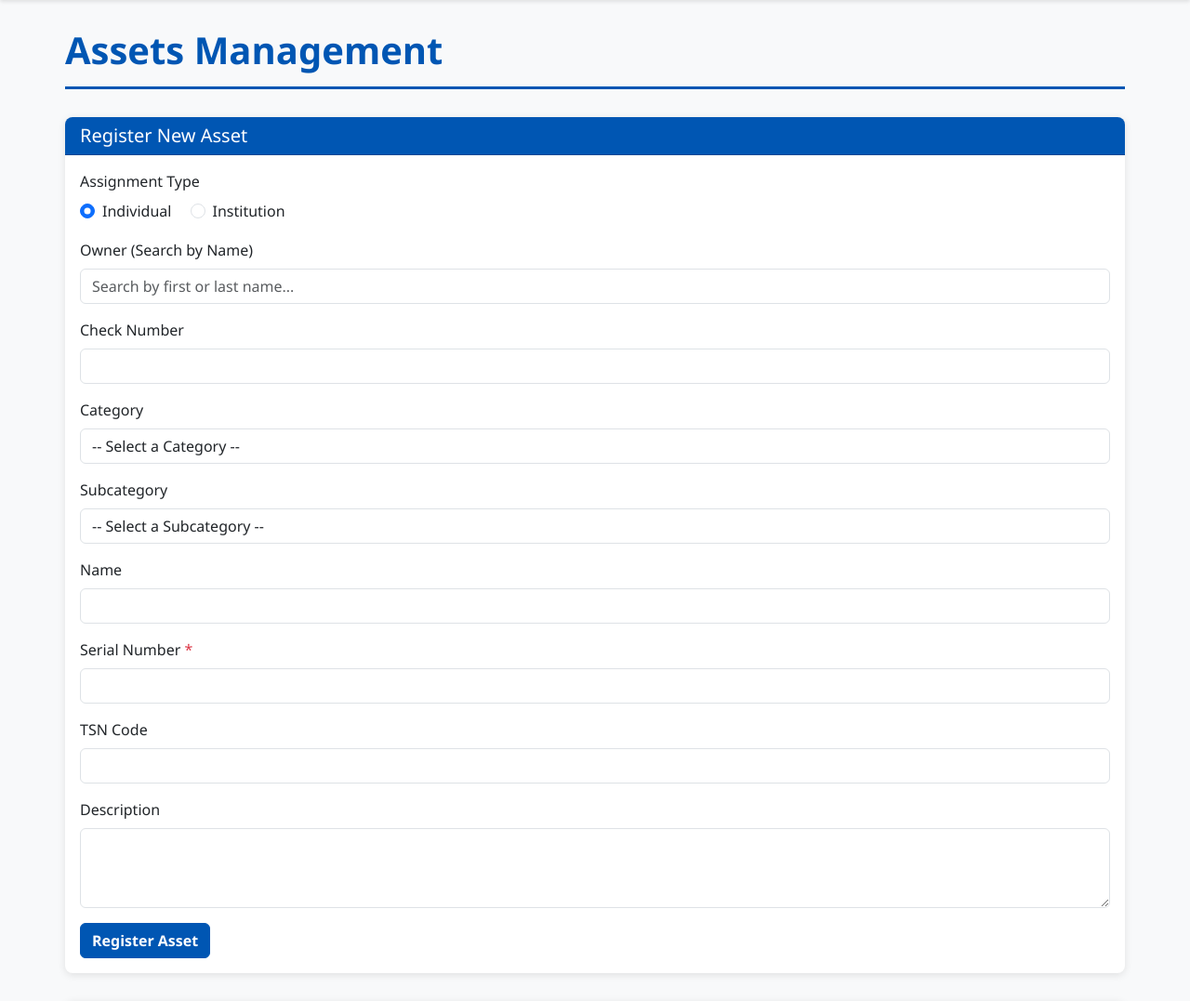
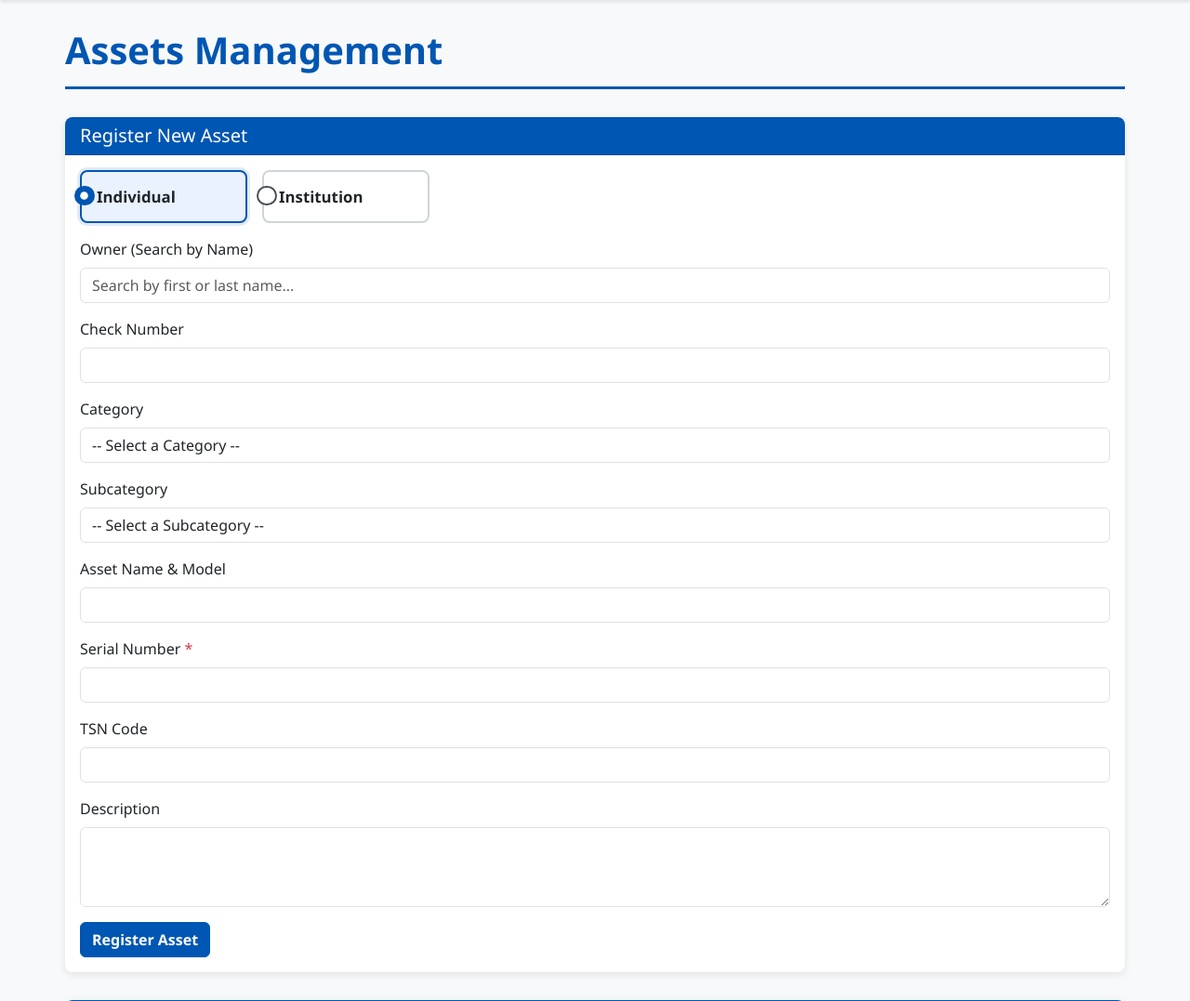
Before and after one commit to farajakomba2000/ict-assets-tracking, a Spring Boot app: page /assets in a window 1280 px wide. Shown: the part 62-1139 px from the top of the page at 93% size. Run offline with Spring Boot 4, Linux system fonts and the light colour scheme; data comes from the database, SQL or seed files in the repository; data that the repository does not hold is empty; some of the project's set-up classes (security, data sources, template engines, error pages and the like) are left out, and stand-ins take their place.

Commit message:
updating project

```diff
--- a/src/main/java/com/example/ictassetstracking/controller/AssetViewController.java
+++ b/src/main/java/com/example/ictassetstracking/controller/AssetViewController.java
@@ -57,7 +57,9 @@ public class AssetViewController {
         model.addAttribute("totalPages", assetsPage.getTotalPages());
         model.addAttribute("totalElements", assetsPage.getTotalElements());
 
-        model.addAttribute("asset", new AssetDto());
+        AssetDto asset = new AssetDto();
+        asset.setAssignmentType("Individual");
+        model.addAttribute("asset", asset);
         model.addAttribute("mainCategories", mainCategoryRepository.findAll());
         model.addAttribute("distinctDepartments", userRepository.findDistinctDepartmentNames());
         return "assets";
@@ -66,6 +68,7 @@ public class AssetViewController {
     @GetMapping({"/assets/new", "/assets/register"})
     public String createForm(Model model, Principal principal) {
         AssetDto asset = new AssetDto();
+        asset.setAssignmentType("Individual");
 
         // Auto-populate check number from logged-in user
         if (principal != null) {
@@ -97,7 +100,9 @@ public class AssetViewController {
 
     @GetMapping("/assets/release")
     public String releaseForm(Model model) {
-        model.addAttribute("asset", new AssetDto());
+        AssetDto releaseAsset = new AssetDto();
+        releaseAsset.setAssignmentType("Institution");
+        model.addAttribute("asset", releaseAsset);
         model.addAttribute("notReleasedAssets", assetService.listAllAssets().stream()
                 .filter(asset -> !asset.isIsreleased())
                 .collect(Collectors.toList()));
--- a/src/main/resources/templates/assets.html
+++ b/src/main/resources/templates/assets.html
@@ -74,6 +74,41 @@
             background-color: #e9ecef;
             color: #003d82;
         }
+        .assignment-option {
+            min-width: 180px;
+            margin: 0;
+            padding: 14px 16px;
+            border: 2px solid #ced4da;
+            border-radius: 8px;
+            background: white;
+            cursor: pointer;
+            transition: all 0.15s ease-in-out;
+        }
+        .assignment-option:hover {
+            border-color: #0056b3;
+            background: #f4f8ff;
+        }
+        .assignment-option:has(.form-check-input:checked) {
+            border-color: #0056b3;
+            background: #eaf2ff;
+            box-shadow: 0 0 0 3px rgba(0, 86, 179, 0.12);
+        }
+        .assignment-option .form-check-input {
+            width: 1.35em;
+            height: 1.35em;
+            margin-top: 0.05em;
+            border: 2px solid #495057;
+        }
+        .assignment-option .form-check-input:checked {
+            border-color: #0056b3;
+            background-color: #0056b3;
+        }
+        .assignment-option .form-check-label {
+            font-size: 1.05rem;
+            font-weight: 700;
+            color: #212529;
+            cursor: pointer;
+        }
     </style>
 </head>
 <body>
@@ -102,14 +137,13 @@
                 <input type="hidden" th:field="*{id}" />
 
                 <div class="mb-3">
-                    <label class="form-label">Assignment Type</label>
-                    <div>
-                        <div class="form-check form-check-inline">
-                            <input class="form-check-input" type="radio" id="assignmentIndividual" name="assignmentType" th:field="*{assignmentType}" value="Individual" />
+                    <div class="d-flex gap-3">
+                        <div class="form-check assignment-option">
+                            <input class="form-check-input" type="radio" id="assignmentIndividual" name="assignmentType" th:field="*{assignmentType}" value="Individual" th:checked="${#strings.isEmpty(asset.assignmentType) or asset.assignmentType == 'Individual'} ? 'checked' : null" />
                             <label class="form-check-label" for="assignmentIndividual">Individual</label>
                         </div>
-                        <div class="form-check form-check-inline">
-                            <input class="form-check-input" type="radio" id="assignmentInstitution" name="assignmentType" th:field="*{assignmentType}" value="Institution" />
+                        <div class="form-check assignment-option">
+                            <input class="form-check-input" type="radio" id="assignmentInstitution" name="assignmentType" th:field="*{assignmentType}" value="Institution" th:checked="${asset.assignmentType == 'Institution'}" />
                             <label class="form-check-label" for="assignmentInstitution">Institution</label>
                         </div>
                     </div>
@@ -150,8 +184,8 @@
                 </div>
 
                 <div class="mb-3">
-                    <label class="form-label">Name</label>
-                    <input type="text" class="form-control" id="name" th:field="*{name}" readonly />
+                    <label class="form-label">Asset Name &amp; Model</label>
+                    <input type="text" class="form-control" id="name" th:field="*{name}" />
                 </div>
 
                 <div class="mb-3">
@@ -193,8 +227,8 @@
                     </tr>
                     </thead>
                     <tbody>
-                    <tr th:each="asset : ${assets}">
-                        <td th:text="${asset.id}">1</td>
+                    <tr th:each="asset,iterStat : ${assets}">
+                        <td th:text="${iterStat.index + 1}">1</td>
                         <td th:text="${asset.name}">Example</td>
                         <td th:text="${asset.serialNumber}">SN</td>
                         <td th:text="${asset.departmentName}">IT</td>
--- a/src/main/resources/templates/my-asset-form.html
+++ b/src/main/resources/templates/my-asset-form.html
@@ -32,7 +32,7 @@
                 </div>
 
                 <div class="mb-3">
-                    <label for="name" class="form-label">Name</label>
+                    <label for="name" class="form-label">Asset Name &amp; Model</label>
                     <input type="text" th:field="*{name}" id="name" class="form-control" required />
                 </div>
                 <div class="mb-3">
--- a/src/main/resources/templates/my-assets.html
+++ b/src/main/resources/templates/my-assets.html
@@ -32,8 +32,8 @@
                     </tr>
                     </thead>
                     <tbody>
-                    <tr th:each="asset : ${assets}">
-                        <td th:text="${asset.id}">1</td>
+                    <tr th:each="asset,iterStat : ${assets}">
+                        <td th:text="${iterStat.index + 1}">1</td>
                         <td th:text="${asset.name}">Laptop</td>
                         <td th:text="${asset.serialNumber}">SN</td>
                         <td th:text="${asset.departmentName}">IT</td>
--- a/src/main/resources/templates/released-assets-report.html
+++ b/src/main/resources/templates/released-assets-report.html
@@ -37,7 +37,8 @@
                     </thead>
                     <tbody>
                         <tr th:each="asset : ${releasedAssets}">
-                            <td th:text="${asset.id}">1</td>
+                                <tr th:each="asset,iterStat : ${releasedAssets}">
+                                <td th:text="${iterStat.index + 1}">1</td>
                             <td th:text="${asset.name}">Asset</td>
                             <td th:text="${asset.serialNumber}">SN</td>
                             <td th:text="${asset.departmentName}">Dept</td>
--- a/src/main/resources/templates/user-assets.html
+++ b/src/main/resources/templates/user-assets.html
@@ -72,8 +72,8 @@
                     </tr>
                     </thead>
                     <tbody>
-                    <tr th:each="asset : ${assets}">
-                        <td th:text="${asset.id}">1</td>
+                    <tr th:each="asset,iterStat : ${assets}">
+                        <td th:text="${iterStat.index + 1}">1</td>
                         <td th:text="${asset.name}">Laptop</td>
                         <td th:text="${asset.serialNumber}">SN12345</td>
                         <td th:text="${asset.departmentName}">IT</td>
--- a/src/main/resources/templates/users.html
+++ b/src/main/resources/templates/users.html
@@ -74,8 +74,8 @@
                     </tr>
                     </thead>
                     <tbody>
-                    <tr th:each="user : ${users}">
-                        <td th:text="${user.id}">1</td>
+                    <tr th:each="user,iterStat : ${users}">
+                        <td th:text="${currentPage * pageSize + iterStat.index + 1}">1</td>
                         <td th:text="${user.displayName}">alice</td>
                         <td th:text="${assetCounts[user.id]}">0</td>
                         <td>
```
Also changed, not shown: src/main/resources/templates/asset-form.html (+44 -8 lines), use_cases.xml (added, +68 -0 lines).
